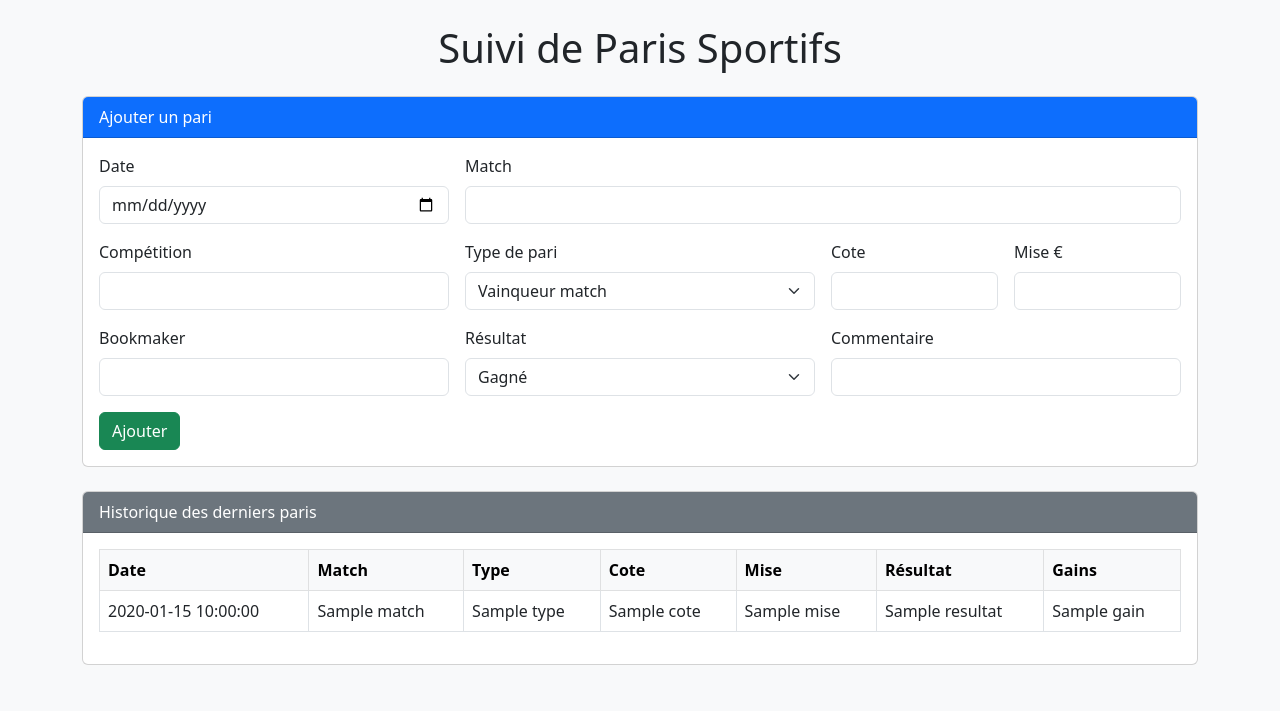
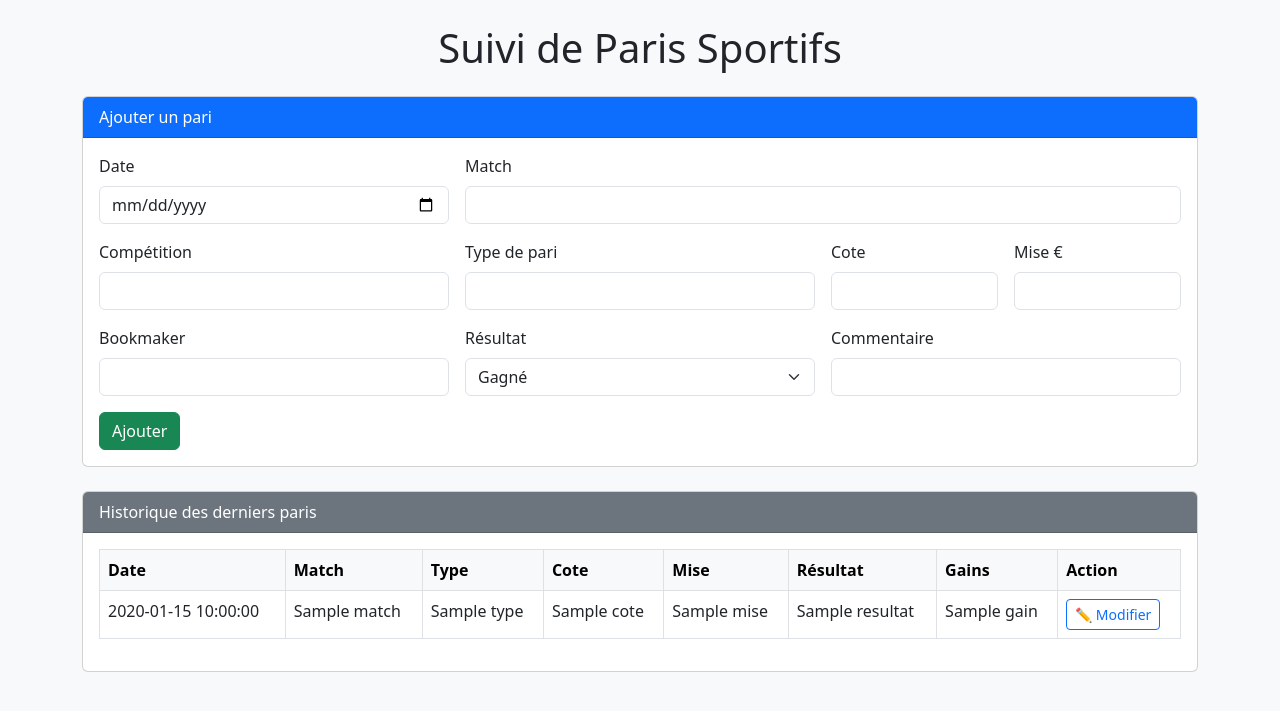
Before and after one commit to Erwandomene/app-paris-flask, a Flask app: template templates/index.html in a window 1280 px wide. Shown: the top 711 px of the page. Run offline with Flask 3, Linux system fonts and the light colour scheme; the template is opened without the code that fills it: most values are stand-ins (such as "Sample title", 1, 10 or a date in 2020).

Commit message:
Update index.html

```diff
--- a/templates/index.html
+++ b/templates/index.html
@@ -8,6 +8,7 @@
 <body class="bg-light">
 <div class="container py-4">
     <h1 class="mb-4 text-center">Suivi de Paris Sportifs</h1>
+
     <div class="card mb-4">
         <div class="card-header bg-primary text-white">Ajouter un pari</div>
         <div class="card-body">
@@ -27,12 +28,7 @@
                     </div>
                     <div class="col-md-4">
                         <label class="form-label">Type de pari</label>
-                        <select name="type_pari" class="form-select">
-                            <option>Vainqueur match</option>
-                            <option>Over/Under jeux</option>
-                            <option>Score exact</option>
-                            <option>Handicap sets</option>
-                        </select>
+                        <input type="text" name="type_pari" class="form-control">
                     </div>
                     <div class="col-md-2">
                         <label class="form-label">Cote</label>
@@ -64,13 +60,14 @@
             </form>
         </div>
     </div>
+
     <div class="card">
         <div class="card-header bg-secondary text-white">Historique des derniers paris</div>
         <div class="card-body">
             <table class="table table-bordered table-hover">
                 <thead class="table-light">
                     <tr>
-                        <th>Date</th><th>Match</th><th>Type</th><th>Cote</th><th>Mise</th><th>Résultat</th><th>Gains</th>
+                        <th>Date</th><th>Match</th><th>Type</th><th>Cote</th><th>Mise</th><th>Résultat</th><th>Gains</th><th>Action</th>
                     </tr>
                 </thead>
                 <tbody>
@@ -83,6 +80,9 @@
                         <td>{{ pari.mise }}</td>
                         <td>{{ pari.resultat }}</td>
                         <td>{{ pari.gain }}</td>
+                        <td>
+                            <a href="{{ url_for('modifier', pari_id=pari.id) }}" class="btn btn-sm btn-outline-primary">✏️ Modifier</a>
+                        </td>
                     </tr>
                 {% endfor %}
                 </tbody>
```
